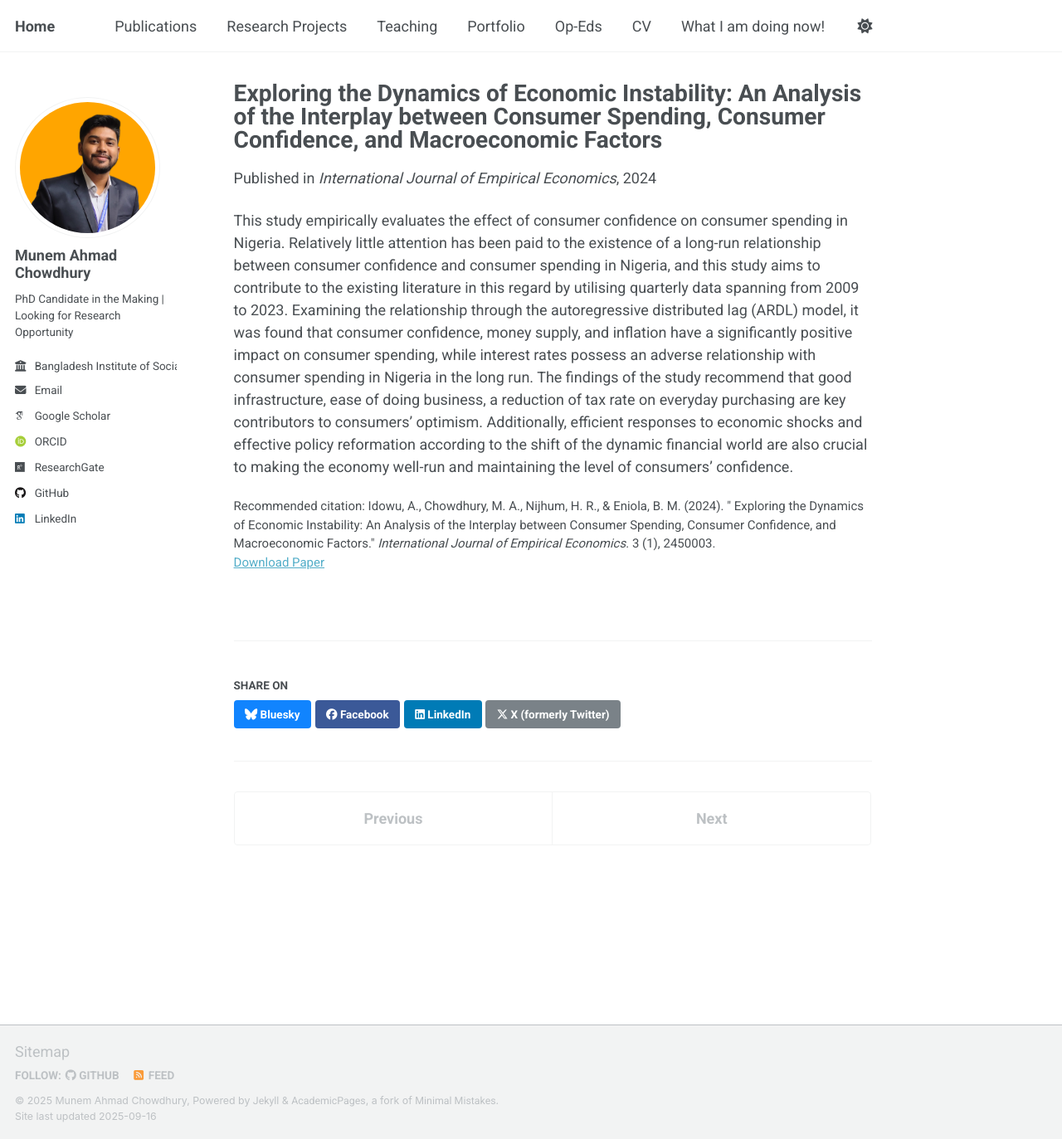
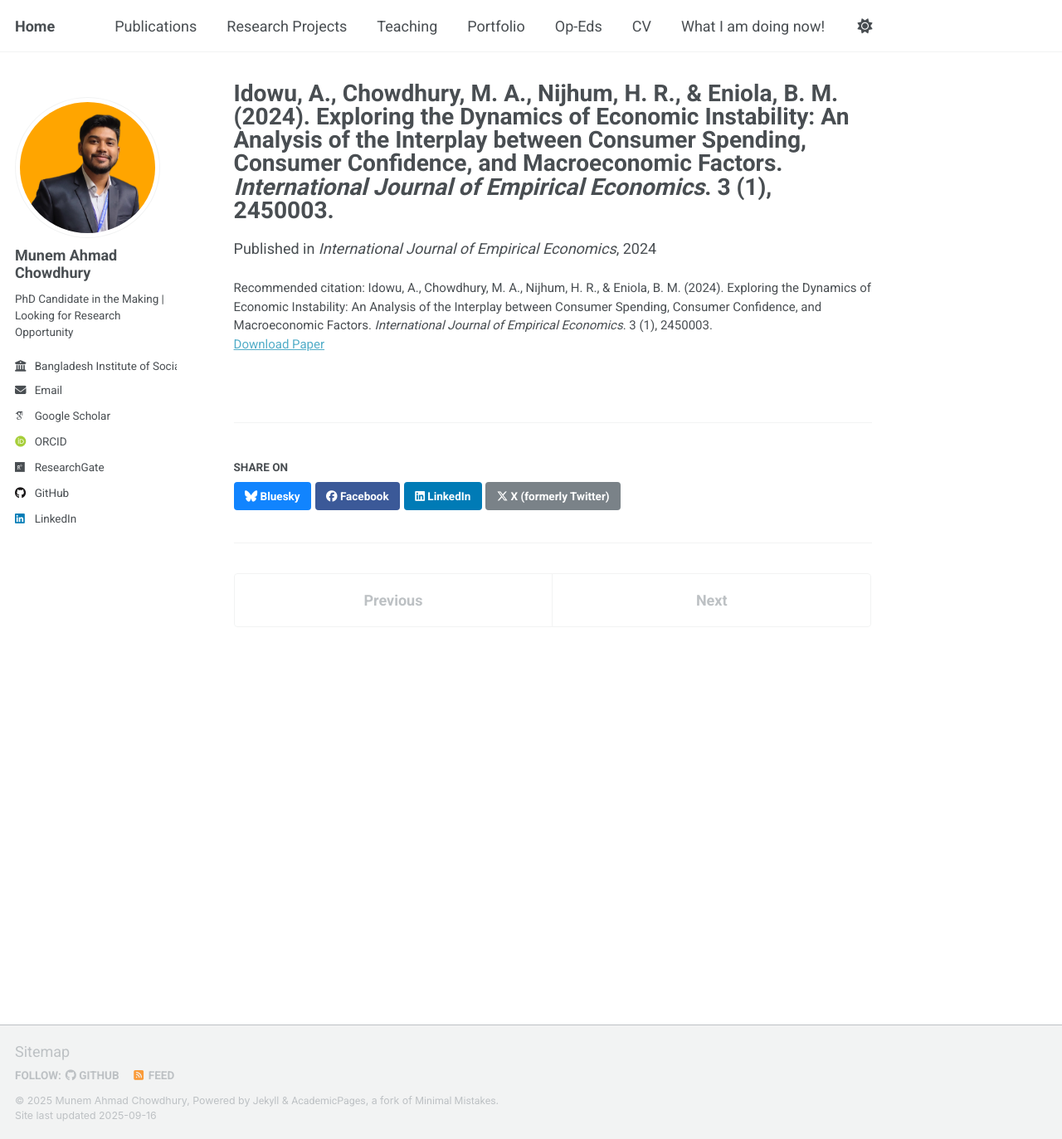
Before and after one commit to munemahmad/munemahmad.github.io, a Jekyll site: the page built from _publications/paper7.md, in a window 1280 px wide and 1373 px high. Shown: the whole window at 83% size. Built offline with Jekyll 4.4.1, drawn with Linux system fonts in a browser that asks for light colours; some web fonts are replaced; a script that is not in the unit is left out.

Commit message:
Update paper7.md

```diff
--- a/_publications/paper7.md
+++ b/_publications/paper7.md
@@ -1,13 +1,12 @@
 ---
-title: "Exploring the Dynamics of Economic Instability: An Analysis of the Interplay between Consumer Spending, Consumer Confidence, and Macroeconomic Factors"
+title: "Idowu, A., Chowdhury, M. A., Nijhum, H. R., & Eniola, B. M. (2024). Exploring the Dynamics of Economic Instability: An Analysis of the Interplay between Consumer Spending, Consumer Confidence, and Macroeconomic Factors. <i>International Journal of Empirical Economics</i>. 3 (1), 2450003."
 collection: publications
-category: manuscripts
+category: articles
 permalink: /publication/paper7
-excerpt: 'This study empirically evaluates the effect of consumer confidence on consumer spending in.........'
 date: 2024-02-14
 venue: 'International Journal of Empirical Economics'
-paperurl: 'http://munemahmadchowdhury.github.io/files/paper7.pdf'
-citation: 'Idowu, A., Chowdhury, M. A., Nijhum, H. R., & Eniola, B. M. (2024). &quot; Exploring the Dynamics of Economic Instability: An Analysis of the Interplay between Consumer Spending, Consumer Confidence, and Macroeconomic Factors.&quot; <i>International Journal of Empirical Economics</i>. 3 (1), 2450003.'
+paperurl: 'http://munemahmad.github.io/files/paper7.pdf'
+journalurl: 'https://www.worldscientific.com/doi/10.1142/S2810943024500033?srsltid=AfmBOorGZyXa8gyNoUD2zOsGfXahhZRGJWmVYEEDsf6CB7lebJ_OP49J'
+abstracturl: '/publications/paper7-abstract/'
+citation: 'Idowu, A., Chowdhury, M. A., Nijhum, H. R., & Eniola, B. M. (2024). Exploring the Dynamics of Economic Instability: An Analysis of the Interplay between Consumer Spending, Consumer Confidence, and Macroeconomic Factors. <i>International Journal of Empirical Economics</i>. 3 (1), 2450003.'
 ---
-
-This study empirically evaluates the effect of consumer confidence on consumer spending in Nigeria. Relatively little attention has been paid to the existence of a long-run relationship between consumer confidence and consumer spending in Nigeria, and this study aims to contribute to the existing literature in this regard by utilising quarterly data spanning from 2009 to 2023. Examining the relationship through the autoregressive distributed lag (ARDL) model, it was found that consumer confidence, money supply, and inflation have a significantly positive impact on consumer spending, while interest rates possess an adverse relationship with consumer spending in Nigeria in the long run. The findings of the study recommend that good infrastructure, ease of doing business, a reduction of tax rate on everyday purchasing are key contributors to consumers’ optimism. Additionally, efficient responses to economic shocks and effective policy reformation according to the shift of the dynamic financial world are also crucial to making the economy well-run and maintaining the level of consumers’ confidence.
```
